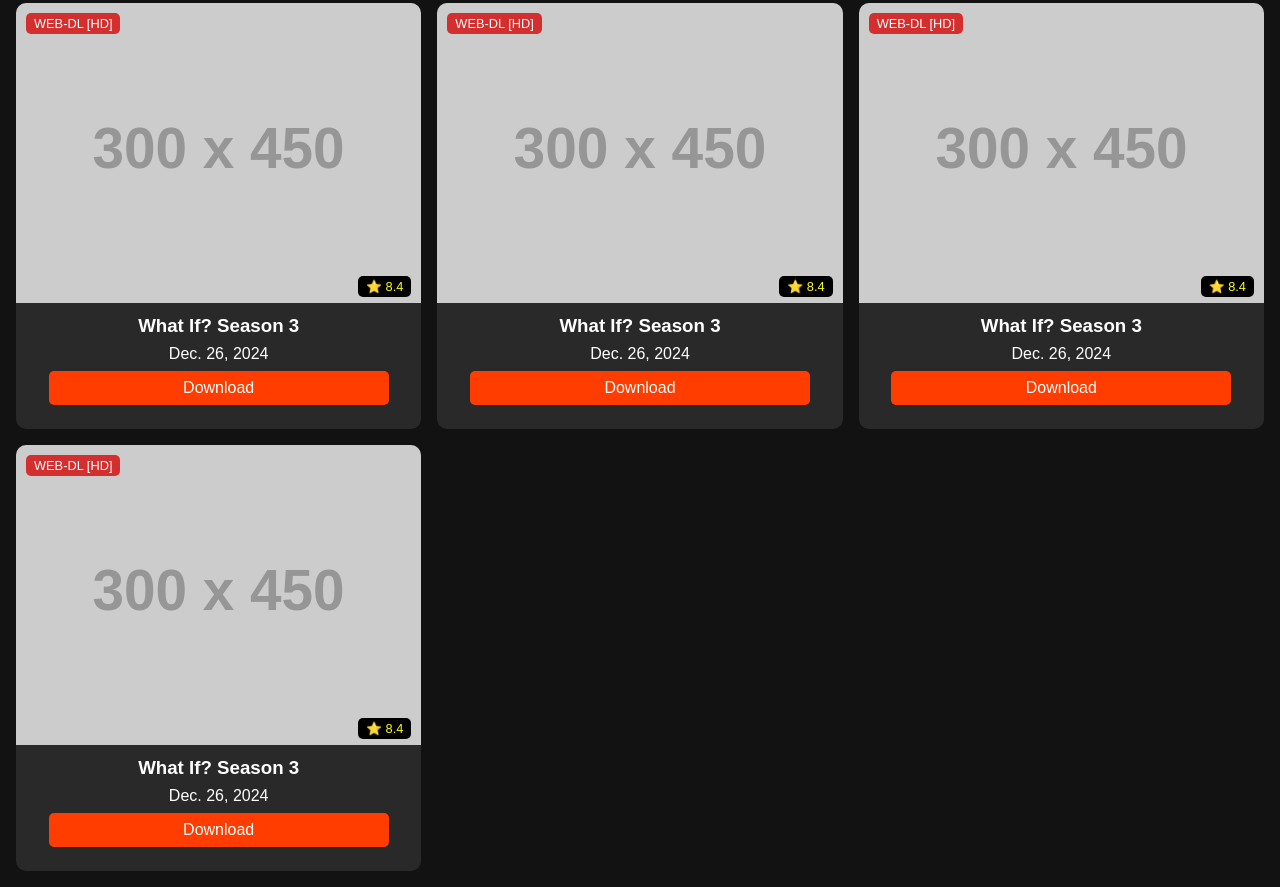
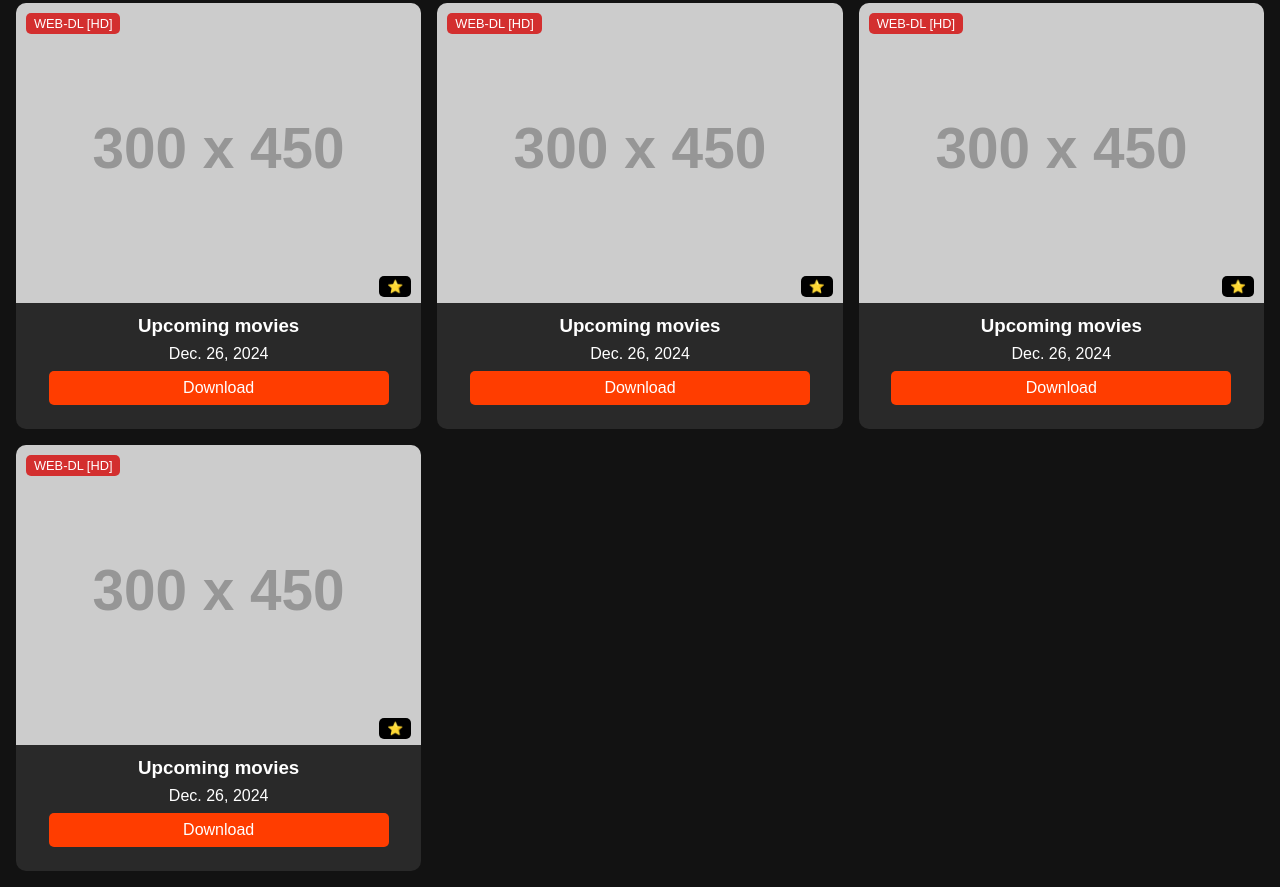
Before and after one commit to rkm008/Movie, a plain HTML site: page index.html in a window 1280 px wide. Shown: the part 524-1411 px from the top of the page. Drawn offline with Linux system fonts and the light colour scheme; placeholder pictures from the web are drawn by us.

Commit message:
Update index.html

```diff
--- a/index.html
+++ b/index.html
@@ -160,9 +160,9 @@
             <div style="position: relative;">
                 <img src="https://via.placeholder.com/300x450" alt="What If? Season 3">
                 <span class="label">WEB-DL [HD]</span>
-                <span class="rating">⭐ 8.4</span>
+                <span class="rating">⭐ </span>
             </div>
-            <h3>What If? Season 3</h3>
+            <h3>Upcoming movies</h3>
             <p>Dec. 26, 2024</p>
             <a href="https://drive.google.com/uc?id=YOUR_FILE_ID&export=download" target="_blank">Download</a>
         </div>
@@ -171,9 +171,9 @@
             <div style="position: relative;">
                 <img src="https://via.placeholder.com/300x450" alt="What If? Season 3">
                 <span class="label">WEB-DL [HD]</span>
-                <span class="rating">⭐ 8.4</span>
+                <span class="rating">⭐ </span>
             </div>
-            <h3>What If? Season 3</h3>
+            <h3>Upcoming movies</h3>
             <p>Dec. 26, 2024</p>
             <a href="https://drive.google.com/uc?id=YOUR_FILE_ID&export=download" target="_blank">Download</a>
         </div>
@@ -182,9 +182,9 @@
             <div style="position: relative;">
                 <img src="https://via.placeholder.com/300x450" alt="What If? Season 3">
                 <span class="label">WEB-DL [HD]</span>
-                <span class="rating">⭐ 8.4</span>
+                <span class="rating">⭐ </span>
             </div>
-            <h3>What If? Season 3</h3>
+            <h3>Upcoming movies</h3>
             <p>Dec. 26, 2024</p>
             <a href="https://drive.google.com/uc?id=YOUR_FILE_ID&export=download" target="_blank">Download</a>
         </div>
@@ -193,9 +193,9 @@
             <div style="position: relative;">
                 <img src="https://via.placeholder.com/300x450" alt="What If? Season 3">
                 <span class="label">WEB-DL [HD]</span>
-                <span class="rating">⭐ 8.4</span>
+                <span class="rating">⭐</span>
             </div>
-            <h3>What If? Season 3</h3>
+            <h3>Upcoming movies</h3>
             <p>Dec. 26, 2024</p>
             <a href="https://drive.google.com/uc?id=YOUR_FILE_ID&export=download" target="_blank">Download</a>
         </div>
```
